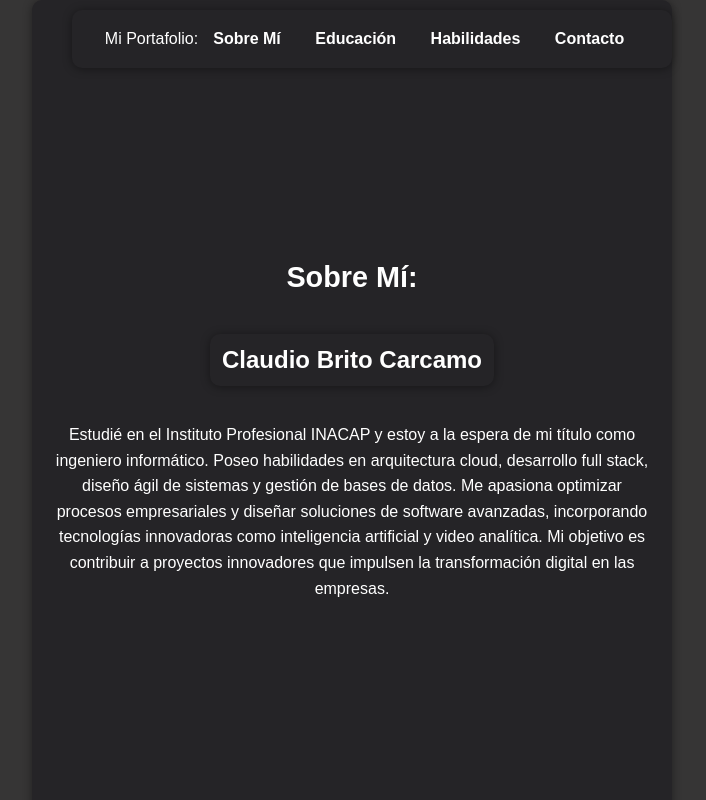
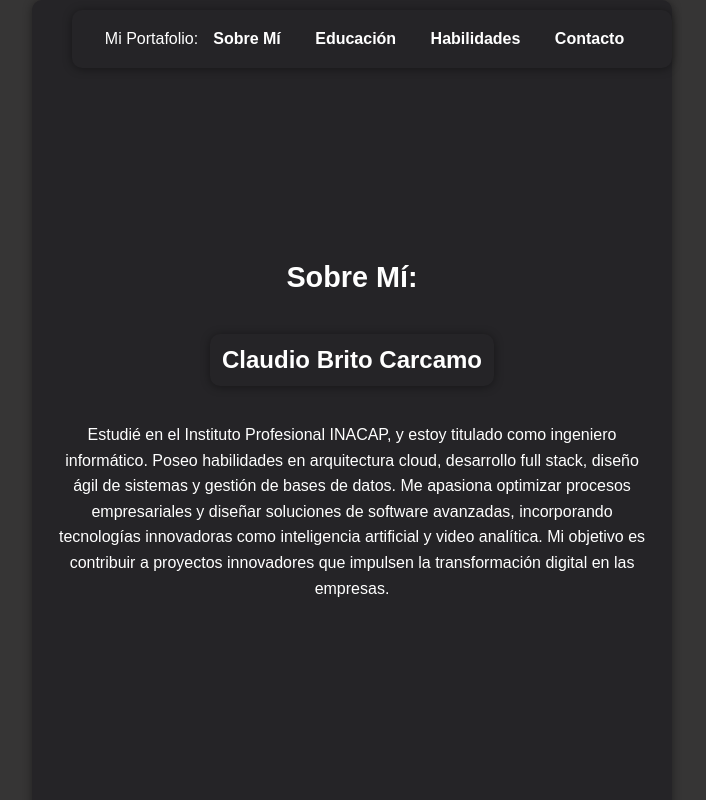
Before and after one commit to ClaudioDevp/ClaudioDevp.github.io, a plain HTML site: page index.html in a window 1280 px wide. Shown: the top 800 px of the page, without its empty margins (288-994 px from the left). Drawn offline with nearby package versions, Linux system fonts and the light colour scheme.

Commit message:
Update index.html

```diff
--- a/index.html
+++ b/index.html
@@ -26,8 +26,8 @@
         <h1>Claudio Brito Carcamo</h1>
       </div>
       <p>
-        Estudié en el Instituto Profesional INACAP y estoy a la espera de mi
-        título como ingeniero informático. Poseo habilidades en arquitectura
+        Estudié en el Instituto Profesional INACAP, y estoy titulado como ingeniero informático.
+        Poseo habilidades en arquitectura
         cloud, desarrollo full stack, diseño ágil de sistemas y gestión de bases
         de datos. Me apasiona optimizar procesos empresariales y diseñar
         soluciones de software avanzadas, incorporando tecnologías innovadoras
```
